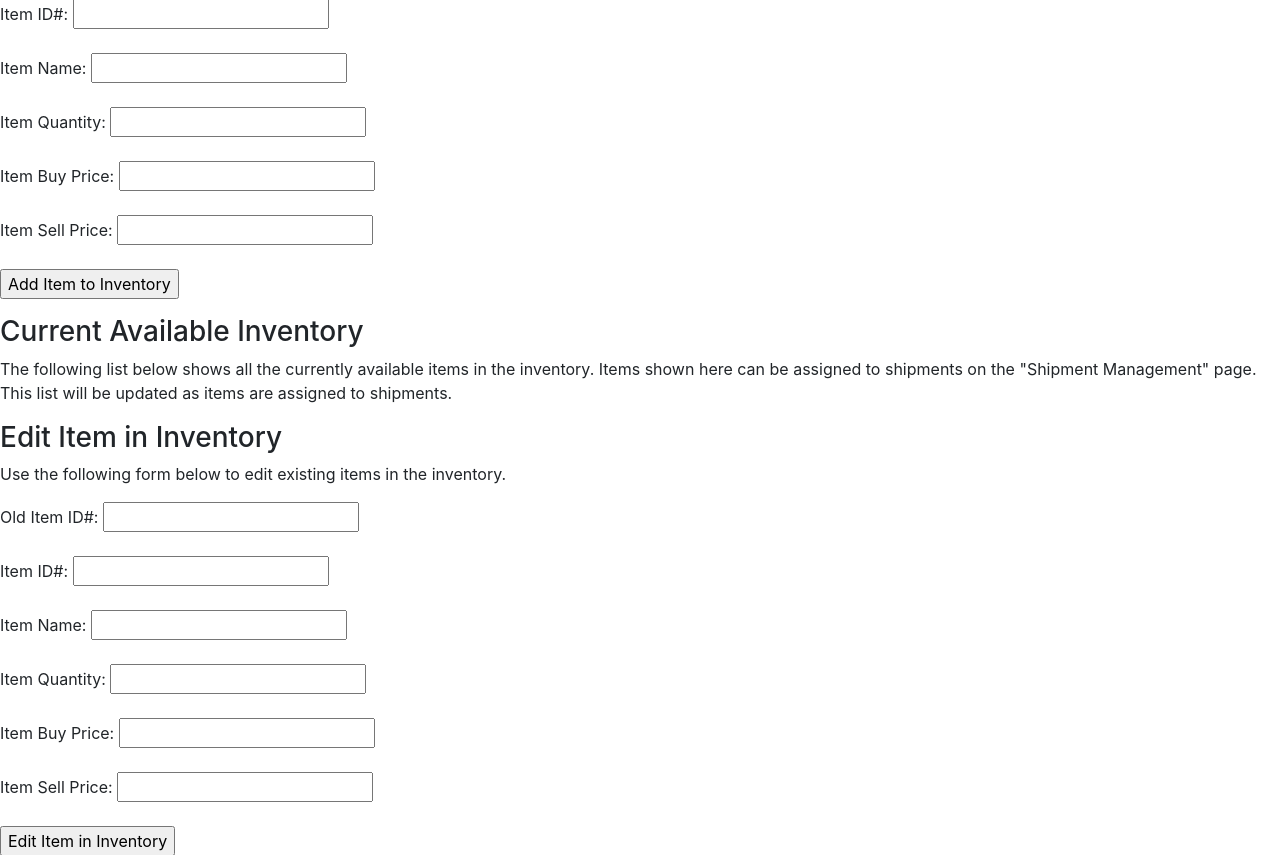
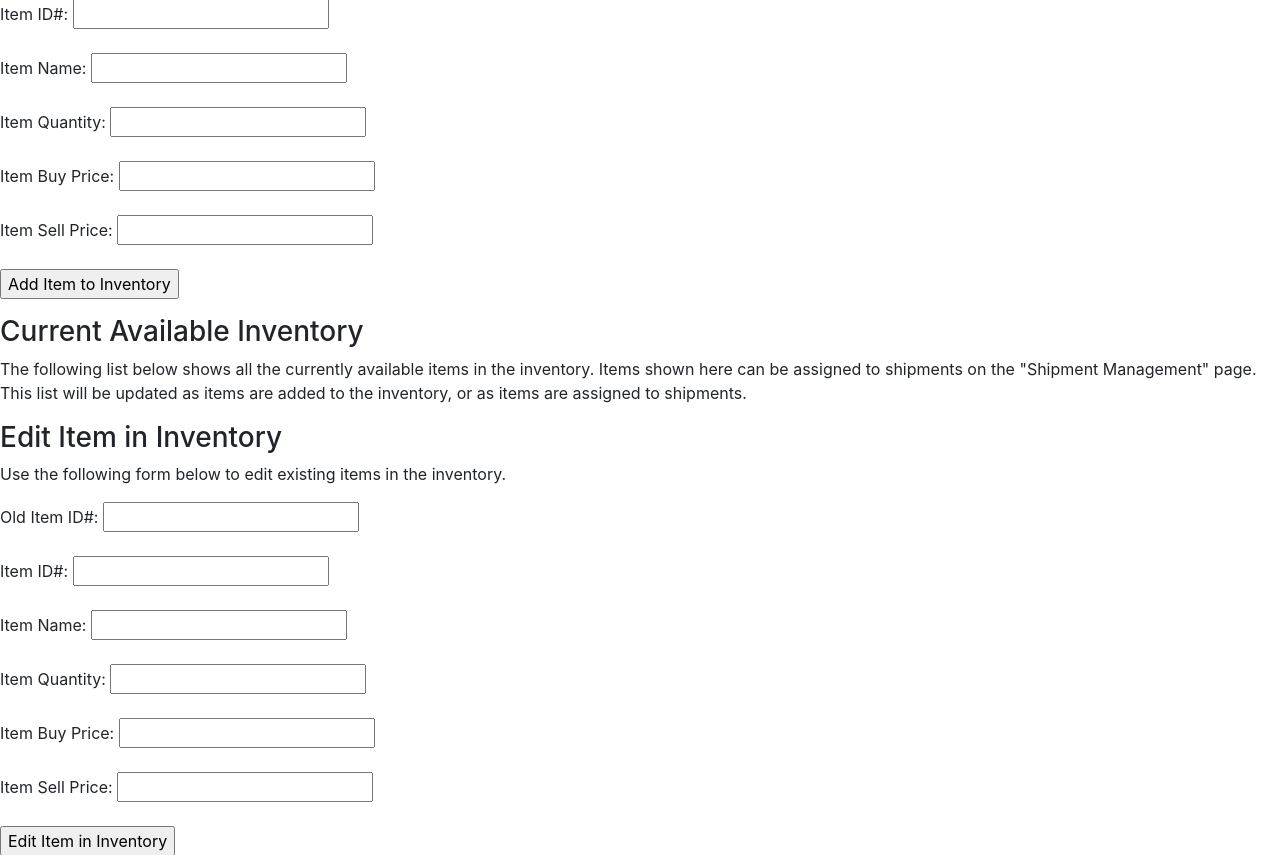
Before and after one commit to Nathaniel-Hu/FSWD-Python, a Flask app: page /inventory/ in a window 1280 px wide. Shown: the part 372-1227 px from the top of the page. Run offline with Flask 2, Linux system fonts and the light colour scheme; data that the repository does not hold is empty.

Commit message:
added to section description for Current Available Inventory section

```diff
--- a/Frontend/Templates/inventory.html
+++ b/Frontend/Templates/inventory.html
@@ -52,8 +52,8 @@
 <div>
     <h3>Current Available Inventory</h3>
     <p>The following list below shows all the currently available items in the inventory. Items shown here can be
-        assigned to shipments on the "Shipment Management" page. This list will be updated as items are assigned to
-        shipments.</p>
+        assigned to shipments on the "Shipment Management" page. This list will be updated as items are added to the
+        inventory, or as items are assigned to shipments.</p>
     {% for item in inventory %}
         <p>{{item}}</p>
     {% endfor %}
```
